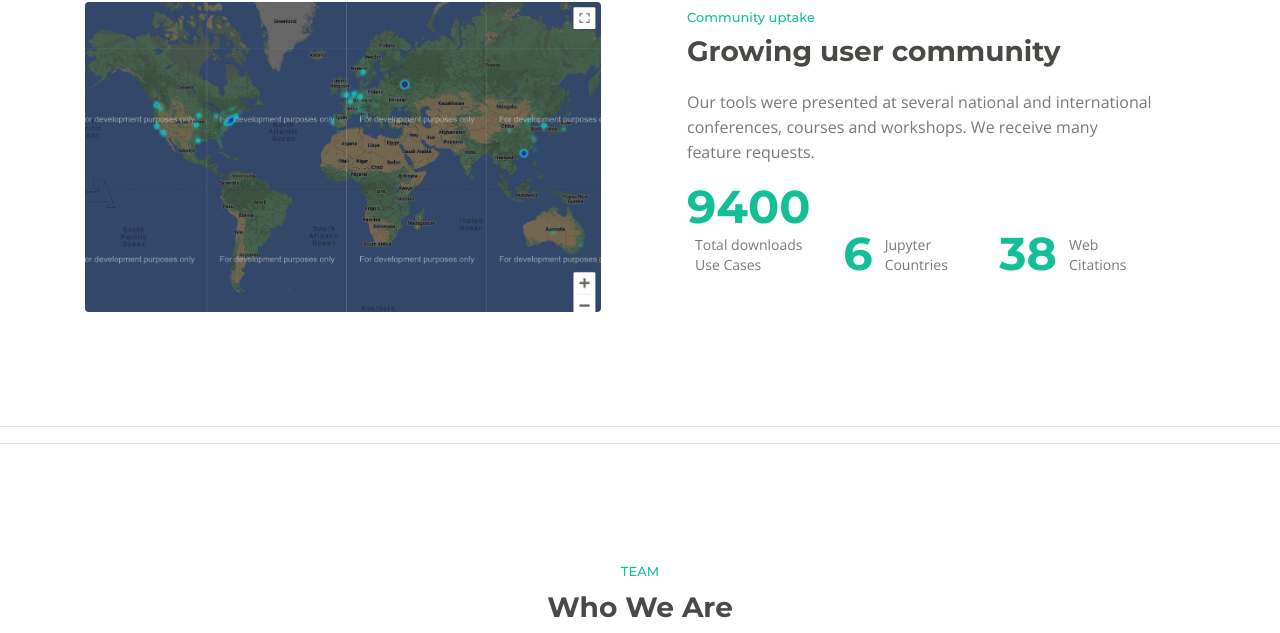
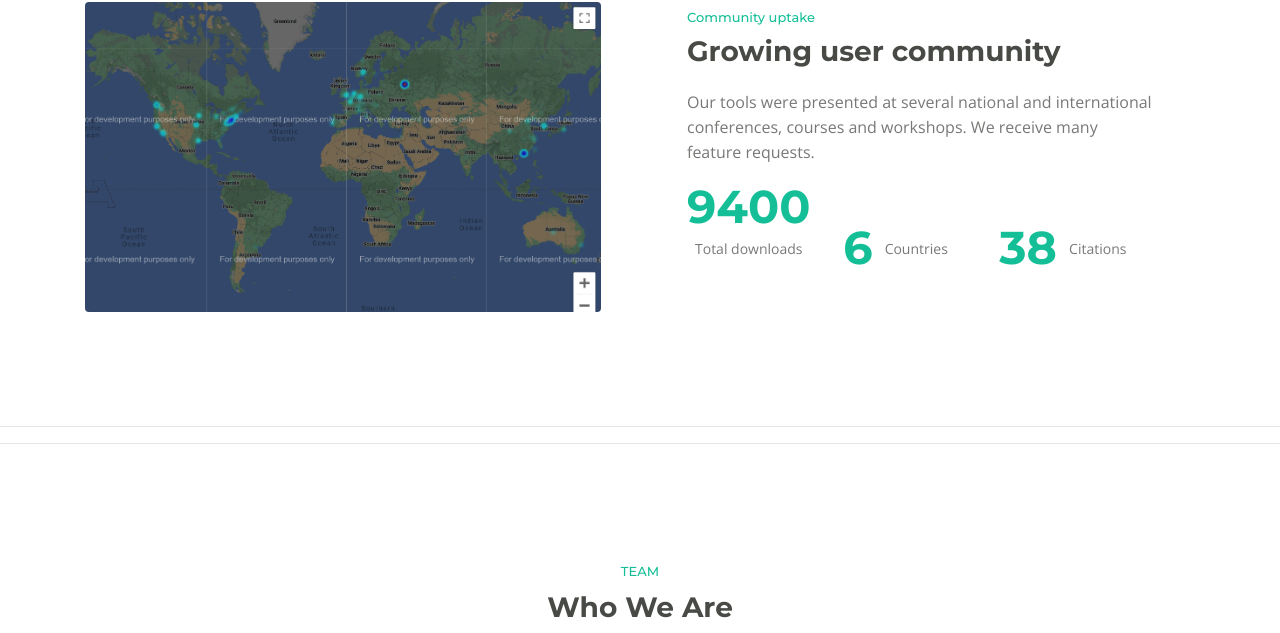
Before and after one commit to Neural-Systems-at-UIO/Neural-Systems-at-UIO.github.io, a plain HTML site: page index.html in a window 1280 px wide. Shown: the part 5926-6559 px from the top of the page. Drawn offline with nearby package versions, Linux system fonts and the light colour scheme.

Commit message:
Update index.html

```diff
--- a/index.html
+++ b/index.html
@@ -545,7 +545,7 @@
                 <div class="row">
                     <div class="col-lg-5 col-xl-6 vertical-center">
                         <div class="image-container">
-                            <img class="img-fluid center-block" src="images/QuickNII_download_IP.png" alt="alternative">
+                            <img class="img-fluid center-block" src="src/images/QuickNII_download_IP.png" alt="alternative">
                         </div> <!-- end of image-container -->
                     </div> <!-- end of col -->
                     <div class="col-lg-7 col-xl-6">
@@ -556,20 +556,19 @@
                                                      <br>
 
 
-
-                            <!-- Counter -->
+		<!-- Counter -->
                             <div id="counter">
                                 <div class="cell">
                                     <div class="counter-value number-count" data-count="9400">1</div>
-                                    <div class="counter-info">Total downloads<br>Use Cases</div>
+                                    <div class="counter-info">Total downloads</div>
                                 </div>
                                 <div class="cell">
                                     <div class="counter-value number-count" data-count="6">1</div>
-                                    <div class="counter-info">Jupyter<br>Countries</div>
+                                    <div class="counter-info">Countries</div>
                                 </div>
                                 <div class="cell">
                                     <div class="counter-value number-count" data-count="38">1</div>
-                                    <div class="counter-info">Web<br>Citations</div>
+                                    <div class="counter-info">Citations</div>
                                 </div>
                             </div>
 
```
